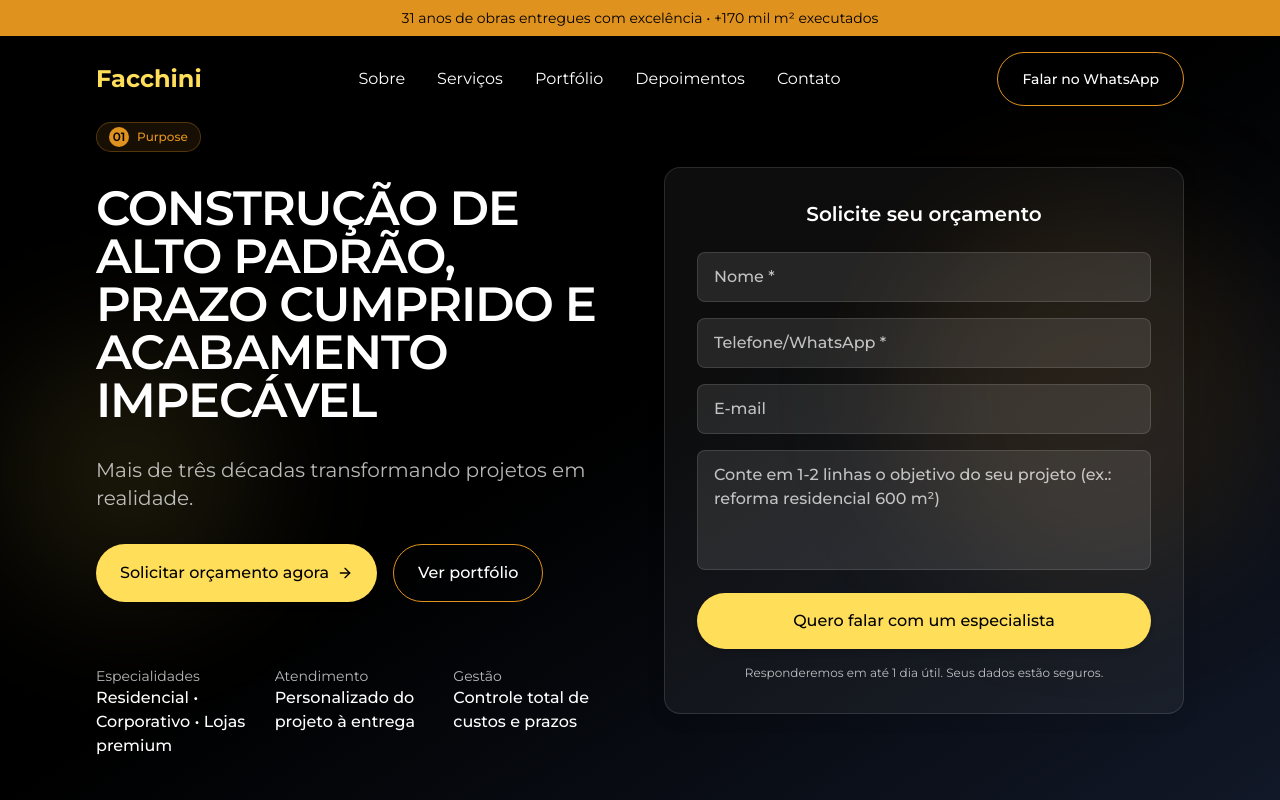
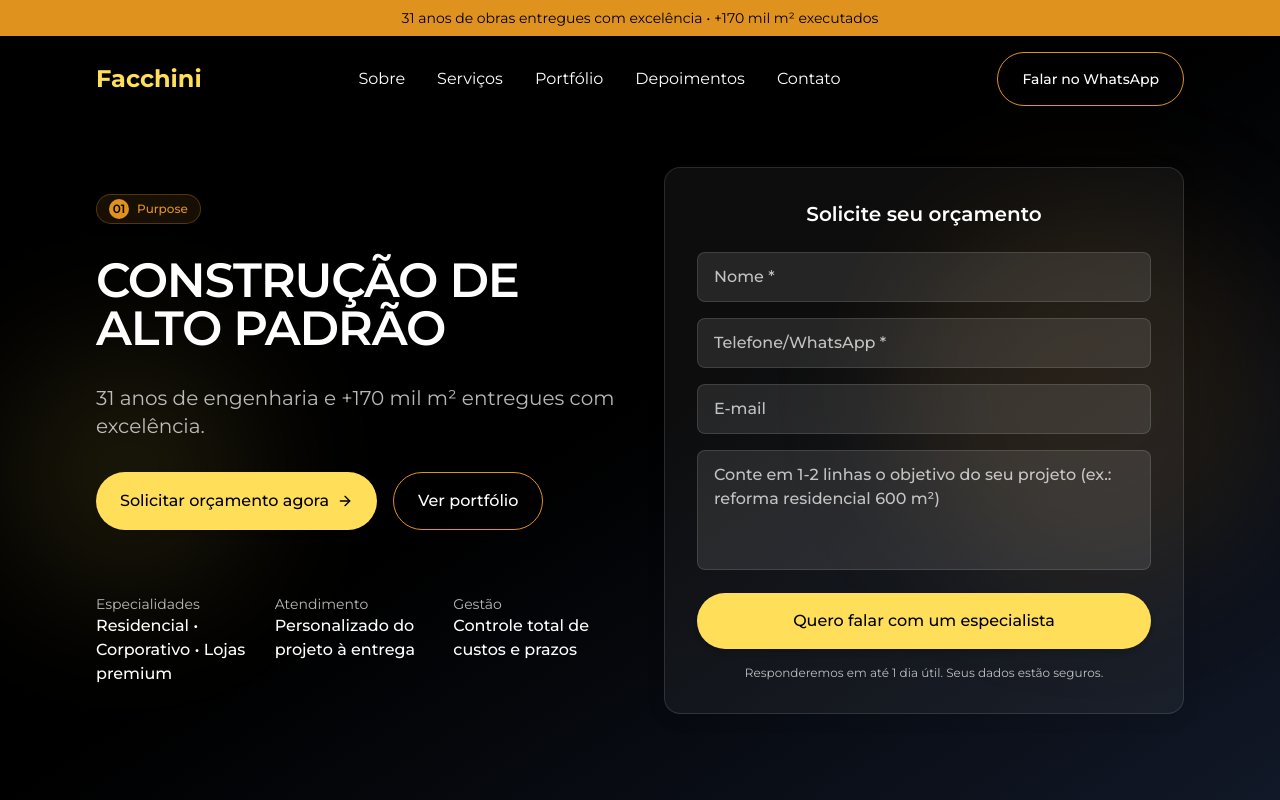
Before and after one commit to GustavoMartinsDev/Facchini-Site, a React (Vite) app: page / in a window 1280 px wide. Shown: the top 800 px of the page. Built offline with nearby package versions, Linux system fonts and the light colour scheme.

Commit message:
Code edited in Lovable Code Editor

```diff
--- a/src/components/FacchiniHero.tsx
+++ b/src/components/FacchiniHero.tsx
@@ -75,13 +75,11 @@ const FacchiniHero = () => {
             </div>
 
             <h1 className="section-title fadeIn stagger-2">
-              CONSTRUÇÃO DE ALTO PADRÃO,<br />
-              PRAZO CUMPRIDO E<br />
-              ACABAMENTO IMPECÁVEL
+              CONSTRUÇÃO DE ALTO PADRÃO
             </h1>
 
             <p className="section-subtitle fadeIn stagger-3">
-              Mais de três décadas transformando projetos em realidade.
+              31 anos de engenharia e +170 mil m² entregues com excelência.
             </p>
 
             <div className="flex flex-col sm:flex-row gap-4 fadeIn stagger-4">
```
